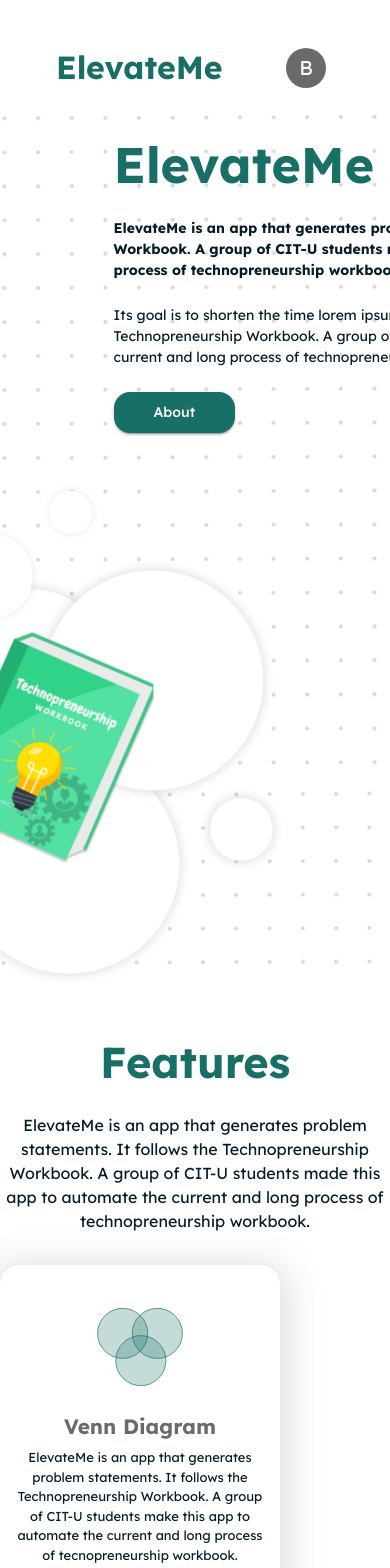
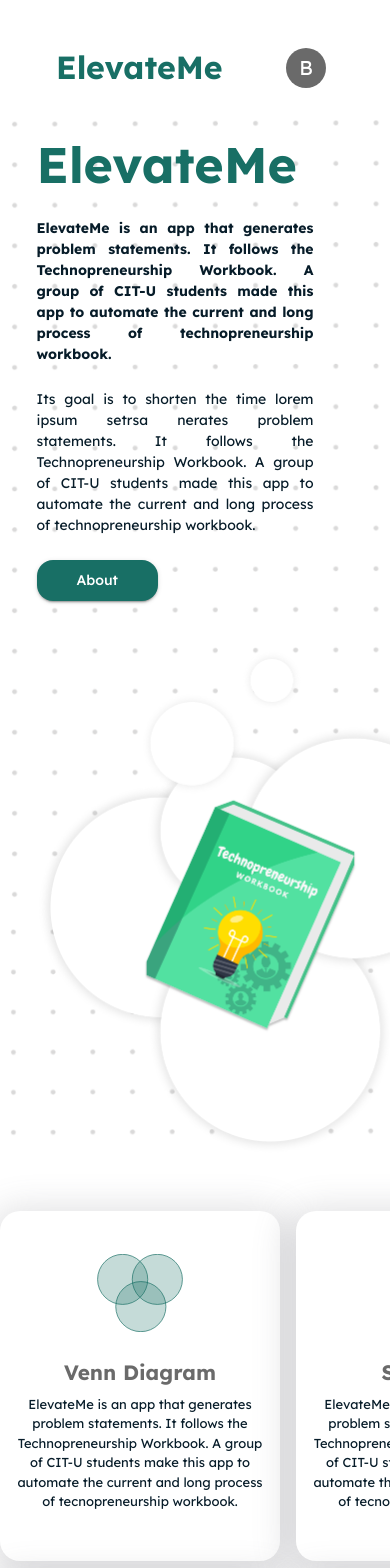
Before and after one commit to frnzgngbs/ElevateMe-FrontEnd, a React (Create React App) app: page /login in a window 390 px wide. Shown: the top 1568 px of the page. Built offline with nearby package versions, Linux system fonts and the light colour scheme; sample sign-in values are in the browser's storage.

Commit message:
Fix some design and somehow retain responsiveness in homepage.

```diff
--- /dev/null
+++ b/src/components/HomePageCards.jsx
@@ -0,0 +1,62 @@
+import {
+	Box,
+	ButtonBase,
+	Card,
+	CardActionArea,
+	CardContent,
+	CardMedia,
+	Typography,
+} from "@mui/material";
+import React from "react";
+
+function HomePageCards({ card, icon, title, description, handleCardClick }) {
+	return (
+		<Box>
+			<Card
+				sx={{
+					borderRadius: 5,
+					boxShadow: "rgba(100, 100, 111, 0.2) 0px 7px 35px 10px",
+					width: "280px",
+					height: "350px",
+				}}
+				elevation={3}>
+				<ButtonBase onClick={() => handleCardClick(card)}>
+					<CardActionArea>
+						<CardContent>
+							<Box
+								sx={{
+									display: "flex",
+									justifyContent: "center",
+									alignItems: "center",
+									height: "100px",
+									marginTop: 2,
+								}}>
+								<CardMedia
+									component="img"
+									src={icon}
+									sx={{
+										maxHeight: "100px",
+										maxWidth: "100%",
+										objectFit: "contain",
+									}}
+								/>
+							</Box>
+							<Typography variant="h5" textAlign={"center"} sx={{ mt: 2 }}>
+								{title}
+							</Typography>
+							<Typography
+								variant="body1"
+								textAlign={"center"}
+								fontSize={"13px"}
+								sx={{ mt: 1 }}>
+								{description}
+							</Typography>
+						</CardContent>
+					</CardActionArea>
+				</ButtonBase>
+			</Card>
+		</Box>
+	);
+}
+
+export default HomePageCards;
--- a/src/components/popupcards/vennsettingspopup/VennSettings.css
+++ b/src/components/popupcards/vennsettingspopup/VennSettings.css
@@ -8,7 +8,3 @@
 	max-width: 50%; /* Adjust based on your design */
 	height: auto; /* Maintain aspect ratio */
 }
-
-  .venn-settings-section {
-    width: 45%; /* Adjust based on your design */
-  }
--- a/src/components/popupcards/vennsettingspopup/VennSettingsHistory.jsx
+++ b/src/components/popupcards/vennsettingspopup/VennSettingsHistory.jsx
@@ -20,8 +20,6 @@ const VennSettingsHistoryPopup = ({ venn, open, onClose }) => {
 	const [inputValues, setInputValues] = useState({
 		...venn,
 	});
-
-	console.log(venn);
 
 	const handleInputChange = (e) => {
 		const { name, value } = e.target;
--- a/src/pages/HomePage.jsx
+++ b/src/pages/HomePage.jsx
@@ -20,7 +20,8 @@ import elevator from "../res/elevator.svg";
 import notebook from "../res/techno-book.svg";
 import { useNavigate } from "react-router-dom";
 import Bookpng from "../res/book.png";
-import GridBackground from "../res/gridbackground.png"
+import GridBackground from "../res/gridbackground.png";
+import HomePageCards from "../components/HomePageCards";
 
 const HomePage = () => {
 	const navigate = useNavigate();
@@ -75,20 +76,36 @@ const HomePage = () => {
 	return (
 		<Box>
 			{/* put background  image here: gridbackgroundpng , make sure it is behind*/}
-			 <Grid container spacing={6} justifyContent={"center"} px={13} alignItems={"center"} sx={{backgroundImage: `url(${GridBackground})`, backgroundSize: 'cover', backgroundRepeat: 'no-repeat', marginBottom:'50px'}} >
+			<Grid
+				container
+				spacing={6}
+				justifyContent={"center"}
+				alignItems={"center"}
+				sx={{
+					backgroundImage: `url(${GridBackground})`,
+					backgroundSize: "cover",
+					backgroundRepeat: "no-repeat",
+					marginBottom: "50px",
+				}}>
 				{/* Adjusted left div size and font sizes */}
-            <Grid item xs={11} md={5}sx={{width:"900px"}}>
-				<div sx={{marginLeft:"100px"}}>
-                <Typography variant="h1" fontSize="50px">ElevateMe</Typography>
-                <br />
-                <Typography variant="body1" fontWeight={"bold"} textAlign={"left"} fontSize="14px" width="650px">
-                    ElevateMe is an app that generates problem statements. It follows
-                    the Technopreneurship Workbook. A group of CIT-U students made this
-                    app to automate the current and long process of technopreneurship
-                    workbook.
+				<Grid item xs={10} md={5} pr={5}>
+					<div>
+						<Typography variant="h1" fontSize="50px">
+							ElevateMe
 						</Typography>
 						<br />
-                <Typography variant="body1" textAlign={"left"} fontSize="14px" width="650px">
+						<Typography
+							variant="body1"
+							fontWeight={"bold"}
+							textAlign={"justify"}
+							fontSize="14px">
+							ElevateMe is an app that generates problem statements. It follows
+							the Technopreneurship Workbook. A group of CIT-U students made
+							this app to automate the current and long process of
+							technopreneurship workbook.
+						</Typography>
+						<br />
+						<Typography variant="body1" textAlign={"justify"} fontSize="14px">
 							Its goal is to shorten the time lorem ipsum setrsa nerates problem
 							statements. It follows the Technopreneurship Workbook. A group of
 							CIT-U students made this app to automate the current and long
@@ -101,80 +118,36 @@ const HomePage = () => {
 					</div>
 				</Grid>
 				{/* Right div remains unchanged */}
-            <Grid item xs={12} md={6} width={"800px"}>
-                <Box
-                    sx={{ display: "flex", justifyContent: "right", flexDirection: "row", alignItems: "center" }}>
-                    <img src={Bookpng} alt="Techno Book" style={{ maxWidth: '450px', maxHeight: 'auto' }} />
+				<Grid item xs={10} md={5}>
+					<Box>
+						<img
+							src={Bookpng}
+							alt="Techno Book"
+							style={{
+								maxWidth: "450px",
+								maxHeight: "auto",
+							}}
+						/>
 					</Box>
 				</Grid>
 			</Grid>
-			<Box>
-				<Box>
-					<Typography variant="h2" textAlign={"center"}>
-						Features
-					</Typography>
-					<br />
 			<Box
 				sx={{
 					display: "flex",
 					justifyContent: "center",
 					alignItems: "center",
-						}}>
-						<Typography
-							variant="body1"
-							sx={{ textAlign: "center", width: "1000px", marginBottom: 4 }}>
-							ElevateMe is an app that generates problem statements. It follows
-							the Technopreneurship Workbook. A group of CIT-U students made
-							this app to automate the current and long process of
-							technopreneurship workbook.
-						</Typography>
-					</Box>
-				</Box>
-			</Box>
-			<Box
-				sx={{
-					display: "flex",
-					justifyContent: "center",
-					alignItems: "center",
-					mx: 15,
-					width:"900px",
-					margin: "auto"
+					width: "900px",
+					margin: "auto",
 				}}>
 				<Grid container spacing={2} sx={{ marginBottom: 8 }}>
 					{Object.entries(cards).map(([key, card]) => (
-						<Grid item xs={12} md={4} key={key}>
-							<Card
-								sx={{
-									borderRadius: 5,
-									boxShadow: "rgba(100, 100, 111, 0.2) 0px 7px 35px 10px",
-									width:"280px",
-									height:"350px",
-
-								}}
-								elevation={3}>
-								<ButtonBase onClick={() => handleCardClick(key)}>
-									<CardActionArea>
-										<CardContent>
-										<Box sx={{ display: 'flex', justifyContent: 'center', alignItems: 'center', height: '100px', marginTop: 2 }}>
-												<CardMedia component="img" src={card.icon} sx={{ maxHeight: "100px", maxWidth: "100%", objectFit: 'contain' }} />
-											</Box>
-											<Typography
-												variant="h5"
-												textAlign={"center"}
-												sx={{ mt: 2 }}>
-												{card.title}
-											</Typography>
-											<Typography
-												variant="body1"
-												textAlign={"center"}
-												fontSize={"13px"}
-												sx={{ mt: 1 }}>
-												{card.description}
-											</Typography>
-										</CardContent>
-									</CardActionArea>
-								</ButtonBase>
-							</Card>
+						<Grid item key={key}>
+							<HomePageCards
+								key={key}
+								card={key}
+								{...card}
+								handleCardClick={handleCardClick}
+							/>
 						</Grid>
 					))}
 				</Grid>
--- a/src/pages/Saved.jsx
+++ b/src/pages/Saved.jsx
@@ -1,62 +1,39 @@
-import React, { useEffect, useState } from "react";
+import React, { useEffect, useReducer, useState } from "react";
 import Box from "@mui/material/Box";
 import { Stack, Typography } from "@mui/material";
 import SavedPSCard from "../components/SavedPSCard";
 import axios from "axios";
 
+function problemStatementReducer(state, action) {
+	switch (action.type) {
+		case "SET_TWO_VENN":
+			return {
+				...state,
+				two_venn: action.payload,
+			};
+		case "SET_THREE_VENN":
+			return {
+				...state,
+				three_venn: action.payload,
+			};
+		default:
+			return state;
+	}
+}
+
 const Saved = () => {
-	const [savedProblemStatement, setSavedProblemStatement] = useState({
-		two_venn: {},
-		three_venn: {}, // Initialize with an empty object
-	});
-
-	function mapData(response, setting) {
-		if (Array.isArray(response.data)) {
-			setSavedProblemStatement((prev) => {
-				const newItems = {};
-				response.data.forEach((item) => {
-					newItems[item.id] = item;
-				});
-
-				if (setting === "three_venn") {
-					return {
-						...prev,
-						two_venn: {
-							...prev.two_venn,
-						},
-						three_venn: {
-							...prev.three_venn,
-							...newItems,
-						},
-					};
-				} else if (setting === "two_venn") {
-					return {
-						...prev,
-						two_venn: {
-							...prev.two_venn,
-							...newItems,
-						},
-						three_venn: {
-							...prev.three_venn,
-						},
-					};
-				}
-			});
+	const [savedProblemStatement, dispatch] = useReducer(
+		problemStatementReducer,
+		{
+			two_venn: {},
+			three_venn: {},
 		}
-	}
+	);
 
 	useEffect(() => {
 		const getSavedProblemStatement = async () => {
 			try {
 				let token = localStorage.getItem("token");
-				let response = await axios.get(
-					"http://localhost:8000/api/three_venn_ps/",
-					{
-						headers: { Authorization: `Token ${token}` },
-					}
-				);
-
-				mapData(response, "three_venn");
 
 				let response1 = await axios.get(
 					"http://localhost:8000/api/two_venn_ps/",
@@ -64,18 +41,33 @@ const Saved = () => {
 						headers: { Authorization: `Token ${token}` },
 					}
 				);
+				dispatch({ type: "SET_TWO_VENN", payload: mapData(response1.data) });
 
-				mapData(response1, "two_venn");
-				console.log(savedProblemStatement);
+				let response = await axios.get(
+					"http://localhost:8000/api/three_venn_ps/",
+					{
+						headers: { Authorization: `Token ${token}` },
+					}
+				);
+				dispatch({ type: "SET_THREE_VENN", payload: mapData(response.data) });
 			} catch (err) {
 				console.log("Error fetching saved problem statements:", err);
 			}
 		};
+
 		getSavedProblemStatement();
 	}, []);
 
-	// Note(Franz): Initial delete implementation just for display purposes
+	const mapData = (data) => {
+		const newItems = {};
+		data.forEach((item) => {
+			newItems[item.id] = item;
+		});
+		return newItems;
+	};
+
 	const handleDelete = (settings, index) => {
+		// Implement delete functionality here
 		return null;
 	};
 
```
Lines whose indentation alone changed are shown as unchanged.
